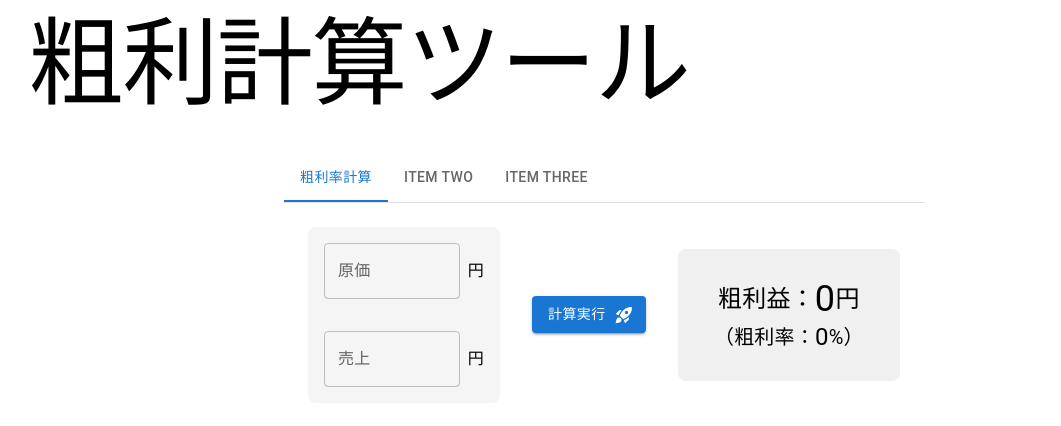
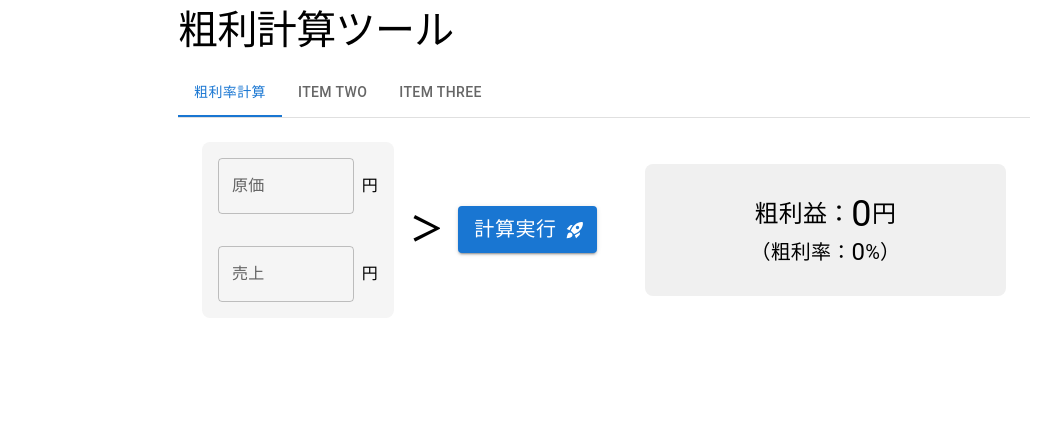
Before and after one commit to mimihokuro/gross-profit-calculation, a React (Vite) app: page / in a window 1280 px wide. Shown: the top 426 px of the page, without its empty margins (36-1097 px from the left). Built offline with nearby package versions, Linux system fonts and the light colour scheme.

Commit message:
💄 全体の余白調整とレスポンシブ対応

```diff
--- a/src/App.jsx
+++ b/src/App.jsx
@@ -3,8 +3,8 @@ import BasicTabs from "./components/BasicTabs";
 
 function App() {
   return (
-    <Container>
-      <Typography variant="h1" gutterBottom>
+    <Container maxWidth="md">
+      <Typography variant="h1" gutterBottom fontSize={40}>
         粗利計算ツール
       </Typography>
       <BasicTabs />
--- a/src/components/BasicTabs.jsx
+++ b/src/components/BasicTabs.jsx
@@ -42,7 +42,7 @@ export default function BasicTabs() {
   };
 
   return (
-    <Box mx="auto" minWidth="320px" maxWidth="640px" width="100%">
+    <Box mx="auto" width="100%">
       <Box sx={{ borderBottom: 1, borderColor: "divider" }}>
         <Tabs
           value={value}
--- a/src/components/GrossMarginRatio.jsx
+++ b/src/components/GrossMarginRatio.jsx
@@ -15,7 +15,7 @@ const GrossProfitRatio = () => {
       const calculatedGrossProfit = parseSales - parseCost;
       const calculatedGrossProfitRatio =
         Math.round((calculatedGrossProfit / parseSales) * 1000) / 10;
-      setGrossProfit(calculatedGrossProfit);
+      setGrossProfit(calculatedGrossProfit.toLocaleString());
       setGrossProfitRatio(calculatedGrossProfitRatio);
     } else {
       setGrossProfit(0);
@@ -31,10 +31,12 @@ const GrossProfitRatio = () => {
   return (
     <>
       <Stack
-        direction="row"
-        gap={4}
         alignItems="center"
         justifyContent="space-between"
+        sx={{
+          flexDirection: { xs: "column", sm: "row" },
+          gap: { xs: "0", sm: "16px" },
+        }}
       >
         <Stack spacing={4} backgroundColor="#f5f5f5" borderRadius={2} p={2}>
           {GROSS_MARGIN_RATIO_ITEMS.map((item) => {
@@ -44,7 +46,9 @@ const GrossProfitRatio = () => {
                 key={item.label}
                 direction="row"
                 alignItems="center"
-                maxWidth={160}
+                sx={{
+                  maxWidth: { sm: "160px" },
+                }}
               >
                 <TextField
                   id="outlined-basic"
@@ -58,10 +62,19 @@ const GrossProfitRatio = () => {
             );
           })}
         </Stack>
+        <Typography
+          fontWeight="bold"
+          fontSize={32}
+          sx={{
+            rotate: { xs: "90deg", sm: "0deg" },
+          }}
+        >
+          ＞
+        </Typography>
         <Button
           variant="contained"
-          fontSize={24}
           fontWeight="bold"
+          sx={{ fontSize: "20px" }}
           onClick={calculationGrossProfit}
           endIcon={<RocketLaunchIcon />}
         >
@@ -73,14 +86,20 @@ const GrossProfitRatio = () => {
           gap={1}
           py={4}
           px={2}
+          sx={{
+            width: { xs: "100%", sm: "initial" },
+            mt: { xs: "2rem", sm: "0" },
+            ml: { xs: "0", sm: "2rem" },
+          }}
           backgroundColor="#f0f0f0"
           justifyContent="center"
           alignItems="center"
         >
-          <Stack direction="row" alignItems="center">
+          <Stack direction="row" alignItems="center" flexWrap="wrap">
             <Typography variant="subtitle1" fontSize={24} lineHeight="1">
               粗利益：
             </Typography>
+            <Stack direction="row" alignItems="center">
               <Typography variant="subtitle1" fontSize={36} lineHeight="1">
                 {grossProfit}
               </Typography>
@@ -88,10 +107,12 @@ const GrossProfitRatio = () => {
                 円
               </Typography>
             </Stack>
-          <Stack direction="row" alignItems="center">
+          </Stack>
+          <Stack direction="row" alignItems="center" flexWrap="wrap">
             <Typography variant="subtitle1" fontSize={20} lineHeight="1">
               （粗利率：
             </Typography>
+            <Stack direction="row" alignItems="center">
               <Typography variant="subtitle1" fontSize={24} lineHeight="1">
                 {grossProfitRatio}
               </Typography>
@@ -101,6 +122,7 @@ const GrossProfitRatio = () => {
             </Stack>
           </Stack>
         </Stack>
+      </Stack>
     </>
   );
 };
```
Lines whose indentation alone changed are shown as unchanged.
